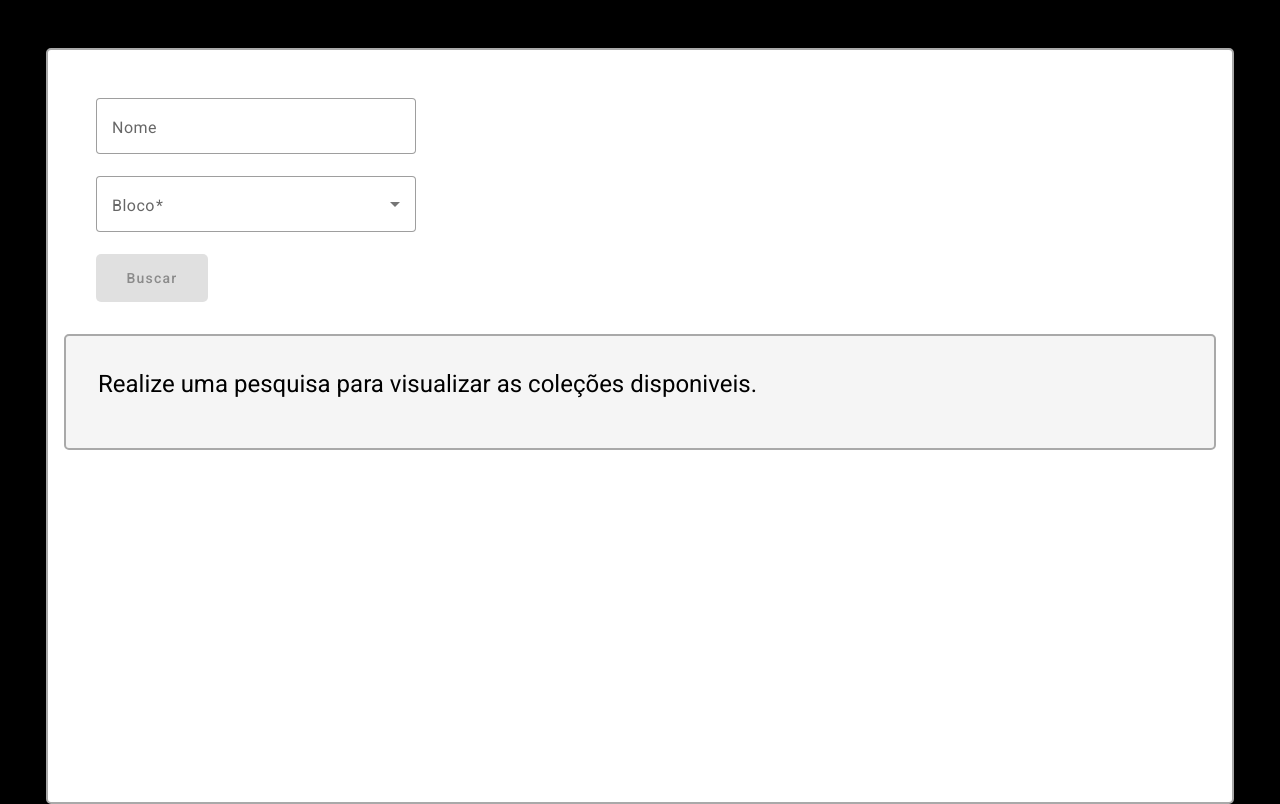
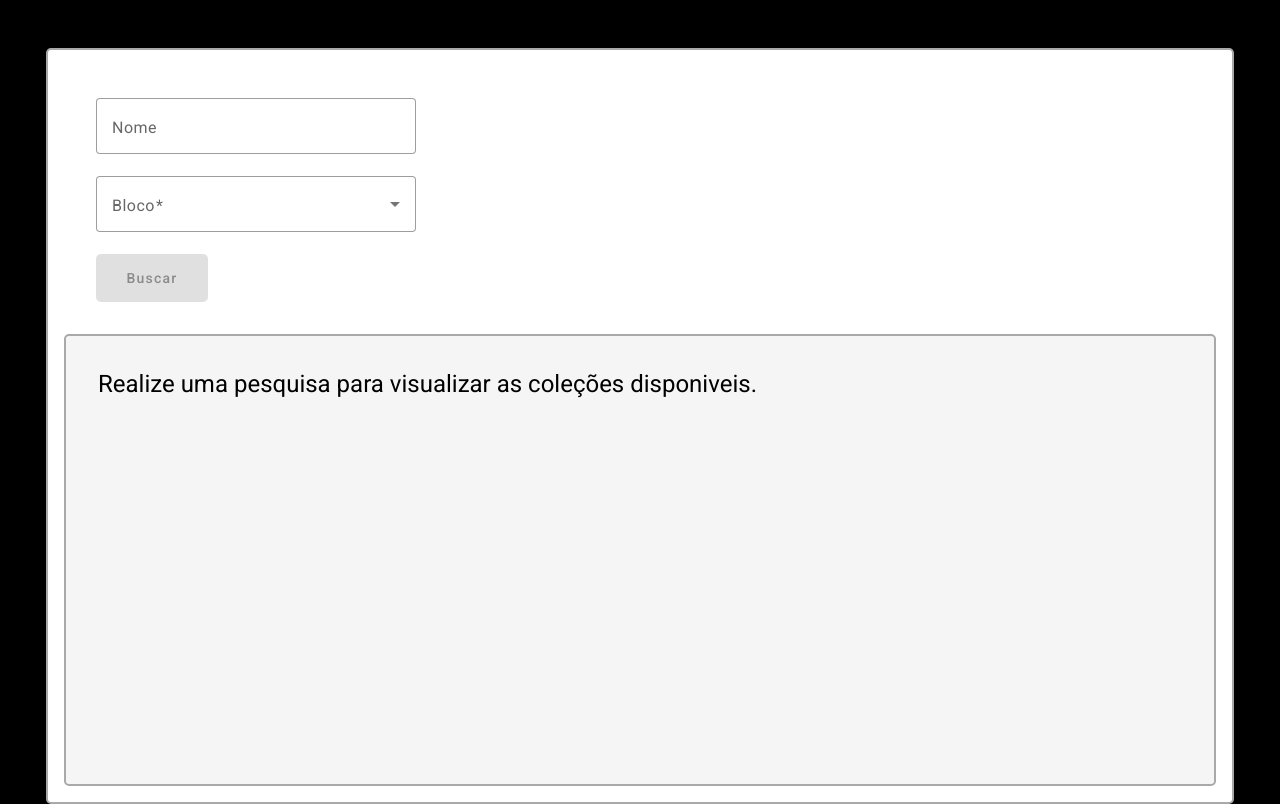
Before and after one commit to Ale-Costa/desafio-magic, an Angular app: page /home in a window 1280 px wide. Built offline with nearby package versions, Linux system fonts and the light colour scheme.

Commit message:
feat: melhorando layout

```diff
--- a/src/app/cards/cards.component.scss
+++ b/src/app/cards/cards.component.scss
@@ -20,6 +20,7 @@
   overflow: auto;
   padding: 2rem;
   background-color: #f5f5f5;
+  width: 100%;
 
   app-loading {
     margin-top: 5rem;
--- a/src/app/home/home.component.scss
+++ b/src/app/home/home.component.scss
@@ -23,7 +23,7 @@ h3 {
 .sets {
   border-radius: 5px;
   border: solid 2px darkgray;
-  max-height: 55%;
+  height: 100%;
   overflow: auto;
   padding: 2rem;
   background-color: #f5f5f5;
--- a/src/app/shared/components/loading/loading.component.scss
+++ b/src/app/shared/components/loading/loading.component.scss
@@ -6,6 +6,7 @@
   gap: 1rem;
   h1,
   h3 {
+    text-align: center;
     margin: 0;
   }
 }
--- a/src/styles.scss
+++ b/src/styles.scss
@@ -1,4 +1,5 @@
 /* You can add global styles to this file, and also import other style files */
+@import url("./styles/index.scss");
 
 html,
 body {
--- /dev/null
+++ b/src/styles/app-cards.scss
@@ -0,0 +1,5 @@
+app-cards {
+  align-items: center;
+  display: flex;
+  height: 100%;
+}
--- /dev/null
+++ b/src/styles/app-home.scss
@@ -0,0 +1,5 @@
+app-home {
+  height: 100%;
+  display: flex;
+  flex-direction: column;
+}
--- /dev/null
+++ b/src/styles/index.scss
@@ -0,0 +1,2 @@
+@import url("./app-cards.scss");
+@import url("./app-home.scss");
```
